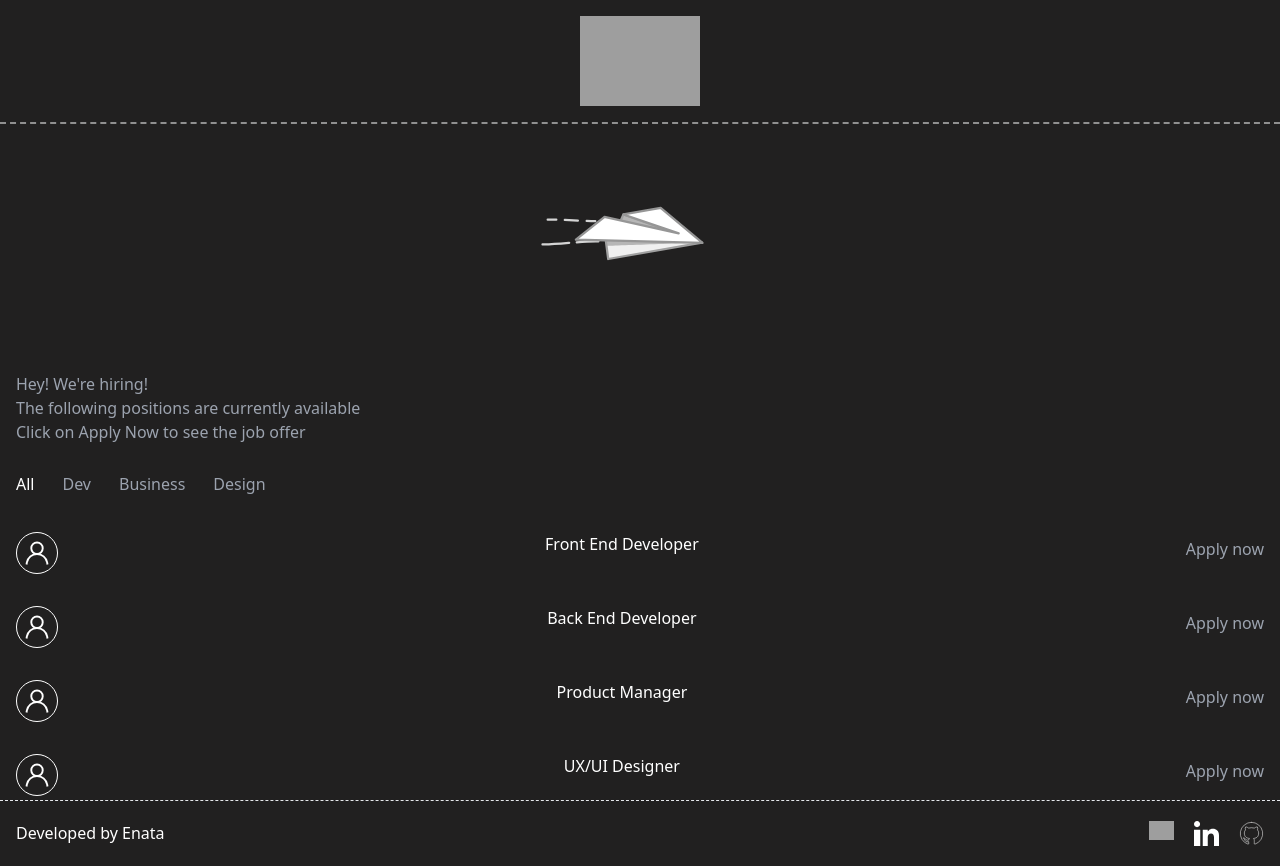
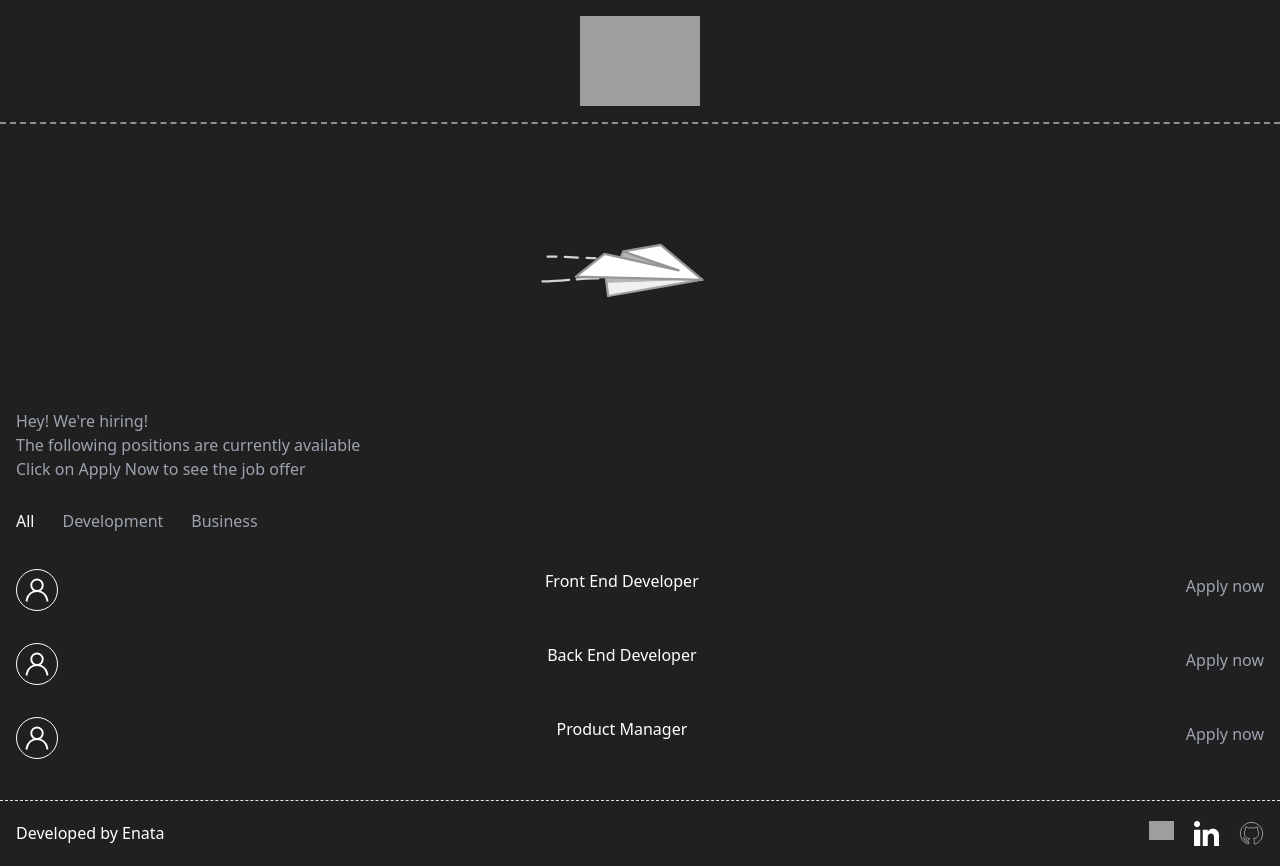
Before and after one commit to Elioyoussef/enata-takehome, a React (Create React App) app: page / in a window 1280 px wide. Built offline with nearby package versions, Linux system fonts and the light colour scheme; grey boxes are pictures that could not be loaded.

Commit message:
Fixing live version

```diff
--- a/public/jobs.json
+++ b/public/jobs.json
@@ -2,7 +2,7 @@
   {
     "id": 1,
     "title": "Front End Developer",
-    "category": "Dev",
+    "category": "Development",
     "description": "As a Front End Developer, you will be responsible for implementing visual elements that are visible from the user's vantage point within a web application. This role combines the art of design with the art of programming. You will work closely with our web designers to bridge the gap between graphical design and technical implementation, taking an active role in defining how the application looks as well as how it works.",
     "requirements": [
       "Proficiency in HTML, CSS, JavaScript",
@@ -15,7 +15,7 @@
   {
     "id": 2,
     "title": "Back End Developer",
-    "category": "Dev",
+    "category": "Development",
     "description": "The Back End Developer will focus on the server-side of our web applications. You will be responsible for managing the interchange of data between the server and the users, as well as translating the UI/UX design wireframes to actual code that will produce the visual elements of the application. Your primary focus will be the development of all server-side logic, ensuring high performance and responsiveness to requests from the front end.",
     "requirements": [
       "Expert knowledge of Node.js and frameworks available for it, such as Express",
@@ -37,18 +37,5 @@
       "Excellent written and verbal communication skills",
       "MS/BS degree in Computer Science, Engineering or equivalent preferred"
     ]
-  },
-  {
-    "id": 4,
-    "title": "UX/UI Designer",
-    "category": "Design",
-    "description": "As a UX/UI Designer, you will be responsible for creating a delightful user experience in our software applications. You will understand the product specifications and user psychology, conducting concept and usability testing and gathering feedback. Your goal will be to create products that are user-friendly and intuitive to attract and retain customers.",
-    "requirements": [
-      "Proven experience as a UX Designer, UI Designer, or similar role",
-      "Strong portfolio of design projects",
-      "Familiarity with interaction design and information architecture",
-      "Proficient in design software (e.g., UXPin, Balsamiq)",
-      "Problem-solving aptitude and analytical mind"
-    ]
   }
 ]
--- a/src/CategoryFilter.jsx
+++ b/src/CategoryFilter.jsx
@@ -1,6 +1,6 @@
 import React from "react";
 
-const categories = ["All", "Dev", "Business", "Design"];
+const categories = ["All", "Development", "Business"];
 
 const CategoryFilter = ({ setFilter, activeFilter }) => {
   return (
--- a/src/JobListingContainer.jsx
+++ b/src/JobListingContainer.jsx
@@ -20,9 +20,11 @@ const JobListingsContainer = () => {
   return (
     <div className="lg:py-14 py-7">
       <CategoryFilter setFilter={setFilter} activeFilter={filter} />
-      {filteredListings.map((job) => (
-        <JobListing key={job.id} title={job.title} id={job.id} />
-      ))}
+      <div className="overflow-y-scroll min-h-[200px]">
+        {filteredListings.map((job) => (
+          <JobListing key={job.id} title={job.title} id={job.id} />
+        ))}
+      </div>
     </div>
   );
 };
```
